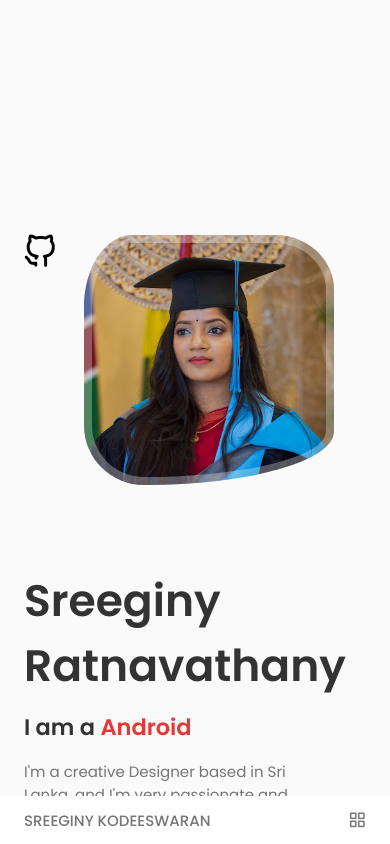
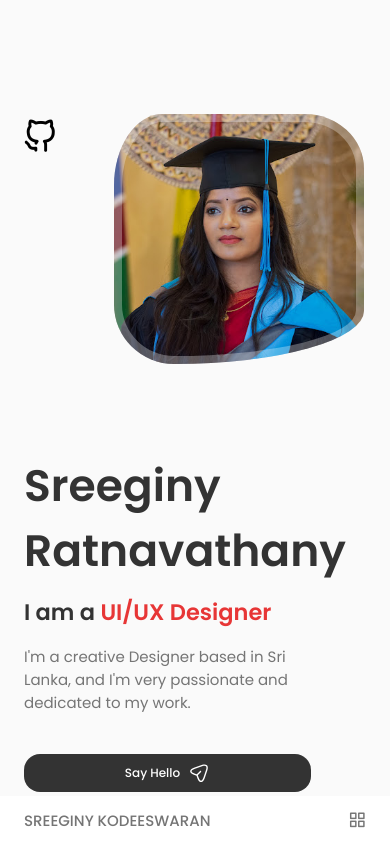
Before and after one commit to sreeginy/myportfolio, a React (Create React App) app: page / in a window 390 px wide. Shown: the top 844 px of the page. Built offline with nearby package versions, Linux system fonts and the light colour scheme; some icons are missing.

Commit message:
update css style

```diff
--- a/src/App.css
+++ b/src/App.css
@@ -121,7 +121,7 @@ img {
 /* Reusable CSS classes */
 
 .section {
-  padding: 2rem 0rem;
+  padding: 0rem 0rem;
 }
 
 .section__title {
--- a/src/components/home/Data.jsx
+++ b/src/components/home/Data.jsx
@@ -11,7 +11,7 @@ const Data = () => {
     const interval = setInterval(() => {
       setTitleIndex((prevIndex) => (prevIndex + 1) % titles.length);
       setIsTyping(true);
-    }, 3000);
+    }, 5000); // Changed to 5000ms for better readability
     return () => clearInterval(interval);
   }, []);
 
@@ -43,7 +43,7 @@ const Data = () => {
         I'm a creative Designer based in Sri Lanka, and I'm very passionate and dedicated to my work.
       </p>
       <div className="button-container">
-        <a href="#contact" className="button button--flex">
+        <a href="#contact" className="button">
           Say Hello
           <svg
             className="button__icon"
--- a/src/components/home/Home.css
+++ b/src/components/home/Home.css
@@ -6,7 +6,7 @@
 
 .home__content {
     grid-template-columns: 116px repeat(2, 1fr);
-    padding-top: 4rem;
+    padding-top: 2rem;
     column-gap: 2rem;
     align-items: center;
     margin-top: 5rem;
@@ -92,11 +92,12 @@
     box-shadow: inset 0 0 0 4px rgb(255 255 255 / 30%);
     order: 1;
     justify-self: center;
-    width: 350px;
-    height: 350px;
+    width: 400px;
+    height: 400px;
     animation: profile__animate 8s ease-in-out infinite 1s;
     border-radius: 35%;
-    margin-top: 1rem;
+    margin-top: 0.3rem;
+    margin-left: 2%;
 
 }
 
@@ -176,21 +177,19 @@
 }
 
 
-
 .typing-animation {
     overflow: hidden;
     display: inline-block;
     vertical-align: bottom;
     margin-bottom: 1rem;
 }
+
 .highlight {
-    /* color: #e42020; */
     color: #e73636;
 }
 
-
 .typing-animation span {
-    border-right: 2px solid var(--tittle-color); /* Add a border to create the typing effect */
+    border-right: 2px solid var(--tittle-color);
     animation: typing 3s steps(30, end), blink-caret 0.75s step-end infinite;
 }
 
@@ -216,11 +215,13 @@
 
 
 
+
+
 /* Media queries */
 @media screen and (max-width: 992px) {
     .home__content {
         grid-template-columns: auto repeat(2, 1fr);
-        column-gap: 1.25rem;
+        column-gap: 0.25rem;
     }
 
     .home__hand {
@@ -247,6 +248,7 @@
         width: 250px;
         height: 250px;
         box-shadow: inset 0 0 0 8px rgb(255 255 255 / 30%);
+        margin-left: 2%;
 
     }
 
@@ -263,7 +265,7 @@
 @media screen and (max-width: 768px) {
     .home__content {
         grid-template-columns: 0.5fr 3fr;
-        padding-top: 3.5rem;
+        padding-top: 0.5rem;
     }
 
     .home__img {
@@ -272,6 +274,7 @@
         box-shadow: inset 0 0 0 6px rgb(255 255 255 / 30%);
         width: 200px;
         height: 200px;
+        margin-left: 2%;
     }
 
     .home__data {
@@ -292,8 +295,8 @@
     .home__content {
         grid-template-columns: auto repeat(2, 1fr);
         column-gap: 1.25rem;
-        padding-top: 5rem;
-        margin-top: 3rem;
+        padding-top: 0.5rem;
+        margin-top: 0.3rem;
     }
 
     .home__hand {
@@ -320,7 +323,7 @@
         width: 250px;
         height: 250px;
         box-shadow: inset 0 0 0 8px rgb(255 255 255 / 30%);
-        margin-left: 3.3%;
+        margin-left: 15%;
     }
 
     .home__scroll {
@@ -333,17 +336,27 @@
     }
 
 
+   /* For small devices */
 @media screen and (max-width: 350px) {
+    :root {
+      --big-font-size: 2.25rem;
+    }
+
+    .container {
+      margin-left: var(--mb-1);
+      margin-right: var(--mb-1);
+    }
+
     .home__container {
-          row-gap: 4rem;
+      row-gap: 0.4rem;
     }
 
     .home__content {
       grid-template-columns: 1fr;
-          padding-top: 3rem;
-          column-gap: 1rem;
+      padding-top: 0.1rem;
+      column-gap: 0.1rem;
       align-items: center;
-          margin-top: 2rem;
+      margin-top: 0.1rem;
     }
 
     .home__social {
@@ -377,24 +390,25 @@
       width: 150px;
       height: 150px;
       box-shadow: inset 0 0 0 4px rgb(255 255 255 / 30%);
-          margin-left: 3.3%;
+      margin-left: 2%;
     }
 
     .button-container {
-          text-align: start; /* Centered text alignment */
-          margin-top: 1rem; /* Reduced top margin */
-          margin-left: 100rem; /* Removed right margin */
+        text-align:center;
+        margin-top: 2rem;
+        margin-right: 15rem;
+        margin-left: 30rem;
     }
 
     .button {
-          padding: 0.6rem 0.10rem; /* Reduced padding */
-          font-size: 14px; /* Smaller font size */
+      padding: 6rem 10rem;
+      font-size: 24px;
     }
 
     .button__icon {
-          width: 20px; /* Reduced icon size */
-          height: 20px; /* Reduced icon size */
-          margin-left: 0.3rem; /* Adjusted margin */
+      width: 25px;
+      height: 25px;
+      margin-left: 0.3rem;
     }
 
     .typing-animation span {
@@ -405,5 +419,4 @@
       display: none;
     }
   }
-
 }
```
Also changed, not shown: src/components/home/home.jsx (+3 -5 lines). Lines whose indentation alone changed are shown as unchanged.
